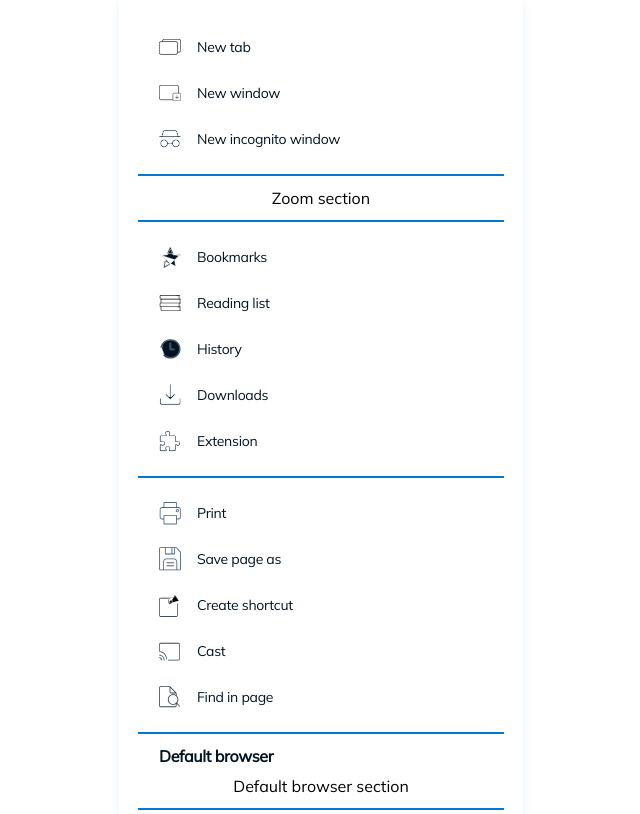
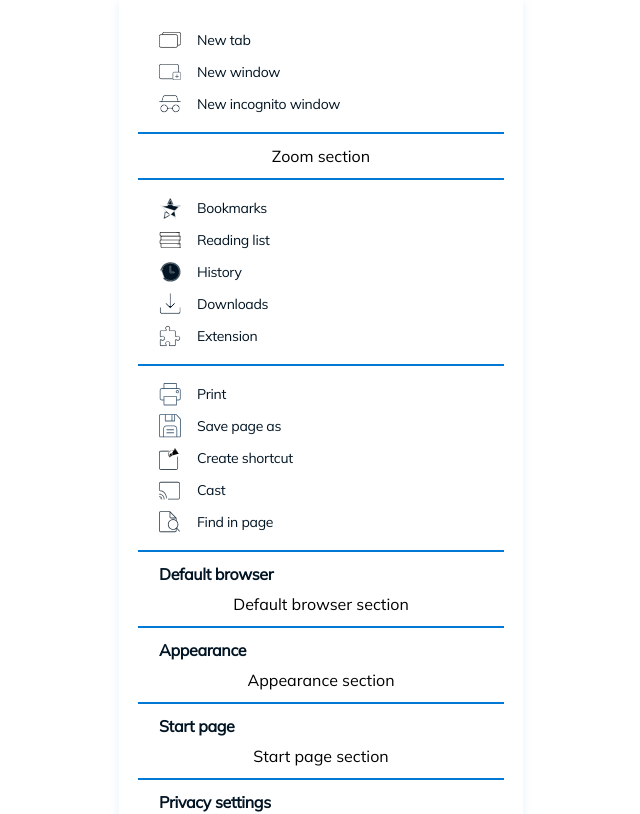
Before and after one commit to IsignInternationalInc/Chrome-SideMenu-Simulator, a React (Create React App) app: page / in a window 1280 px wide. Shown: the top 814 px of the page, without its empty margins (319-959 px from the left). Built offline with nearby package versions, Linux system fonts and the light colour scheme.

Commit message:
change to pure height

```diff
--- a/src/components/MenuItem/style.css
+++ b/src/components/MenuItem/style.css
@@ -10,7 +10,7 @@
 
 .menu-item {
     width: 100%;
-    line-height: 32px;
+    height: 32px;
     /* height: 25px; */
     /* margin-top: 2px; */
     /* margin-bottom: 2px; */
```
